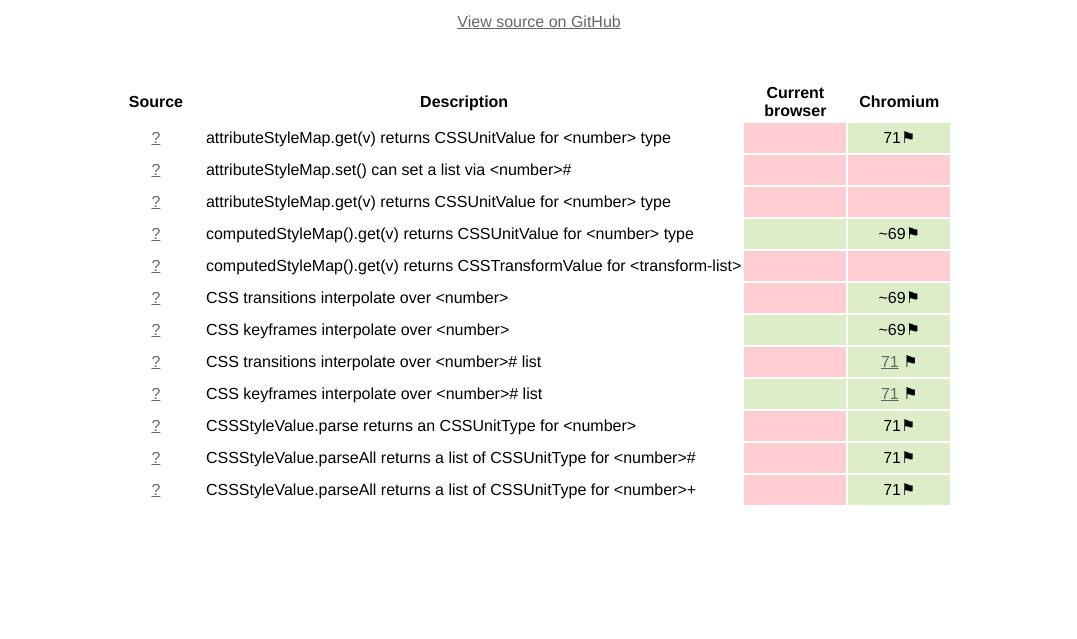
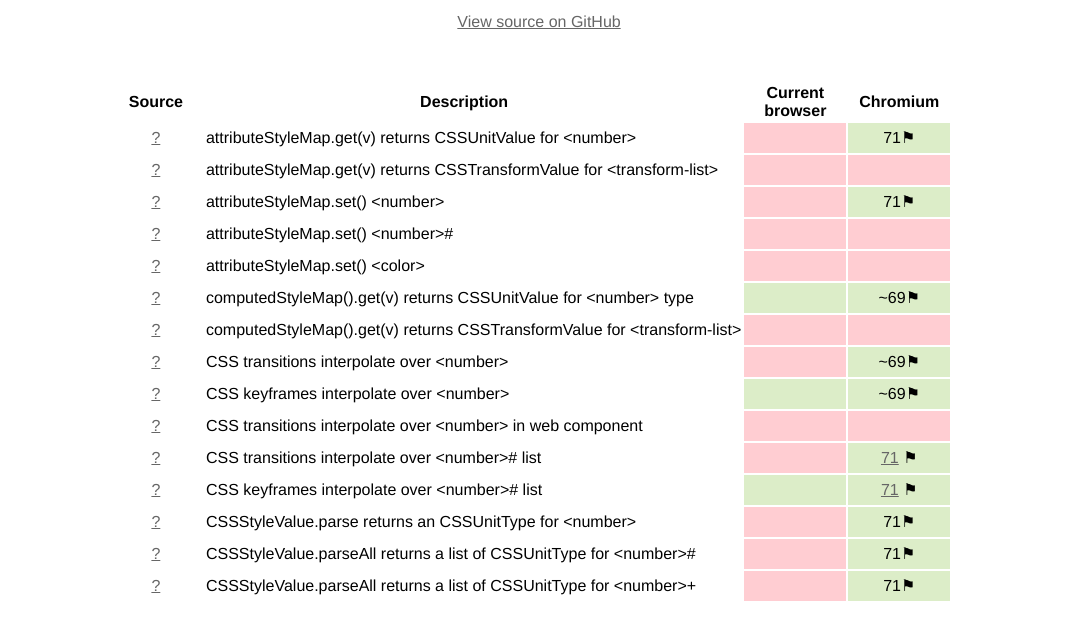
Before and after one commit to jsantell/css-properties-and-values-tests, a plain HTML site: page index.html in a window 1280 px wide. Shown: the part 119-758 px from the top of the page, without its empty margins (101-1178 px from the left). Drawn offline with Linux system fonts and the light colour scheme.

Commit message:
more errors

```diff
--- a/index.html
+++ b/index.html
@@ -73,19 +73,31 @@ td.desc {
           <th>Current browser</th>
           <th>Chromium</th>
       </tr>
-      <tr id="attrstylemap-get-type">
+      <tr id="attrstylemap-get-number-value">
         <td class="test-source"><a href="#">?<div class="source"></div></a></td>
         <td class="desc"></td>
         <td class="is-supported current"></td>
         <td class="is-supported chromium supported" version=71>71</td>
       </tr>
-      <tr id="attrstylemap-set-list">
+      <tr id="attrstylemap-get-transform-value">
         <td class="test-source"><a href="#">?<div class="source"></div></a></td>
         <td class="desc"></td>
         <td class="is-supported current"></td>
         <td class="is-supported chromium unsupported"></td>
       </tr>
-      <tr id="attrstylemap-get-transform-value">
+      <tr id="attrstylemap-set-number">
+        <td class="test-source"><a href="#">?<div class="source"></div></a></td>
+        <td class="desc"></td>
+        <td class="is-supported current"></td>
+        <td class="is-supported chromium supported" version=71>71</td>
+      </tr>
+      <tr id="attrstylemap-set-number-list">
+        <td class="test-source"><a href="#">?<div class="source"></div></a></td>
+        <td class="desc"></td>
+        <td class="is-supported current"></td>
+        <td class="is-supported chromium unsupported"></td>
+      </tr>
+      <tr id="attrstylemap-set-color">
         <td class="test-source"><a href="#">?<div class="source"></div></a></td>
         <td class="desc"></td>
         <td class="is-supported current"></td>
@@ -114,6 +126,12 @@ td.desc {
         <td class="desc"></td>
         <td class="is-supported current"></td>
         <td class="is-supported chromium supported" version=69>~69</td>
+      </tr>
+      <tr id="interpolate-transitions-web-component">
+        <td class="test-source"><a href="#">?<div class="source"></div></a></td>
+        <td class="desc"></td>
+        <td class="is-supported current"></td>
+        <td class="is-supported chromium unsupported"></td>
       </tr>
       <tr id="interpolate-transitions-list">
         <td class="test-source"><a href="#">?<div class="source"></div></a></td>
--- a/tests.js
+++ b/tests.js
@@ -21,6 +21,15 @@ const createStyle = str => {
   style.type = 'text/css';
   style.appendChild(document.createTextNode(str));
   document.head.appendChild(style);
+}
+
+const deferred = () => {
+  let resolve, reject;
+  let promise = new Promise((res, rej) => {
+    resolve = res;
+    reject = rej;
+  });
+  return { resolve, reject, promise };
 }
 
 const ANIMATION_NAME = 'test-animation';
@@ -48,7 +57,7 @@ async function runTests () {
   }
 }
 
-addTest('attributeStyleMap.get(v) returns CSSUnitValue for <number> type', async function (el) {
+addTest('attributeStyleMap.get(v) returns CSSUnitValue for <number>', async function (el) {
   const name = getValidCSSPropName();
   CSS.registerProperty({
     name,
@@ -59,9 +68,9 @@ addTest('attributeStyleMap.get(v) returns CSSUnitValue for <number> type', async
 
   el.attributeStyleMap.set(name, '10');
   assert(el.attributeStyleMap.get(name) instanceof CSSUnitValue);
-}, '#attrstylemap-get-type');
+}, '#attrstylemap-get-number-value');
 
-addTest('attributeStyleMap.get(v) returns CSSUnitValue for <number> type', async function (el) {
+addTest('attributeStyleMap.get(v) returns CSSTransformValue for <transform-list>', async function (el) {
   const name = getValidCSSPropName();
   CSS.registerProperty({
     name,
@@ -74,7 +83,20 @@ addTest('attributeStyleMap.get(v) returns CSSUnitValue for <number> type', async
   assert(el.attributeStyleMap.get(name) instanceof CSSTransformValue);
 }, '#attrstylemap-get-transform-value');
 
-addTest('attributeStyleMap.set() can set a list via <number>#', async function (el) {
+addTest('attributeStyleMap.set() <number>', async function (el) {
+  const name = getValidCSSPropName();
+  CSS.registerProperty({
+    name,
+    syntax: '<number>',
+    inherits: false,
+    initialValue: '0',
+  });
+
+  el.attributeStyleMap.set(name, '10');
+  assert(el.attributeStyleMap.get(name).value === 10);
+}, '#attrstylemap-set-number');
+
+addTest('attributeStyleMap.set() <number>#', async function (el) {
   const name = getValidCSSPropName();
   CSS.registerProperty({
     name,
@@ -105,7 +127,21 @@ addTest('attributeStyleMap.set() can set a list via <number>#', async function (
   const values = el.attributeStyleMap.getAll(name);
   assertEqual(values.length, 3);
   assert(values.every((v, i) => v.value === ((i+1)*10)));
-}, '#attrstylemap-set-list');
+}, '#attrstylemap-set-number-list');
+
+addTest('attributeStyleMap.set() <color>', async function (el) {
+  const name = getValidCSSPropName();
+  CSS.registerProperty({
+    name,
+    syntax: '<color>',
+    inherits: false,
+    initialValue: '#ff0077',
+  });
+
+  el.attributeStyleMap.set(name, '#00ff00');
+  assert(el.attributeStyleMap.get(name).value === '#00ff00');
+}, '#attrstylemap-set-color');
+
 
 addTest('computedStyleMap().get(v) returns CSSUnitValue for <number> type', async function (el) {
   const name = getValidCSSPropName();
@@ -179,6 +215,45 @@ addTest('CSS keyframes interpolate over <number>', async function (el) {
   assert(value > 0);
   assert(value < 10);
 }, '#interpolate-keyframes');
+
+addTest('CSS transitions interpolate over <number> in web component', async function (el) {
+  const name = getValidCSSPropName();
+  const elementName = `test-${getValidCSSName()}`;
+  CSS.registerProperty({
+    name,
+    syntax: '<number>',
+    inherits: false,
+    initialValue: '0',
+  });
+
+  const { promise, resolve, reject } = deferred();
+
+  class CustomElementInterpolation extends HTMLElement {
+    constructor() {
+      super();
+      this.attributeStyleMap.set('transition', `${name} 50s`);
+      this.attributeStyleMap.set(name, '10');
+      wait(1000).then(() => {
+        const value = this.computedStyleMap().get(name).value;
+        try {
+          assert(value > 0);
+          assert(value < 10);
+          resolve();
+        } catch (e) {
+          reject();
+        }
+      });
+    }
+  }
+
+  const child = document.createElement(elementName);
+  child.style.display = 'none';
+  child.style.width = child.style.height = '100px';
+  el.querySelector('.desc').appendChild(child);
+  customElements.define(elementName, CustomElementInterpolation);
+
+  return promise;
+}, '#interpolate-transitions-web-component');
 
 addTest('CSS transitions interpolate over <number># list', async function (el) {
   const name = getValidCSSPropName();
```
